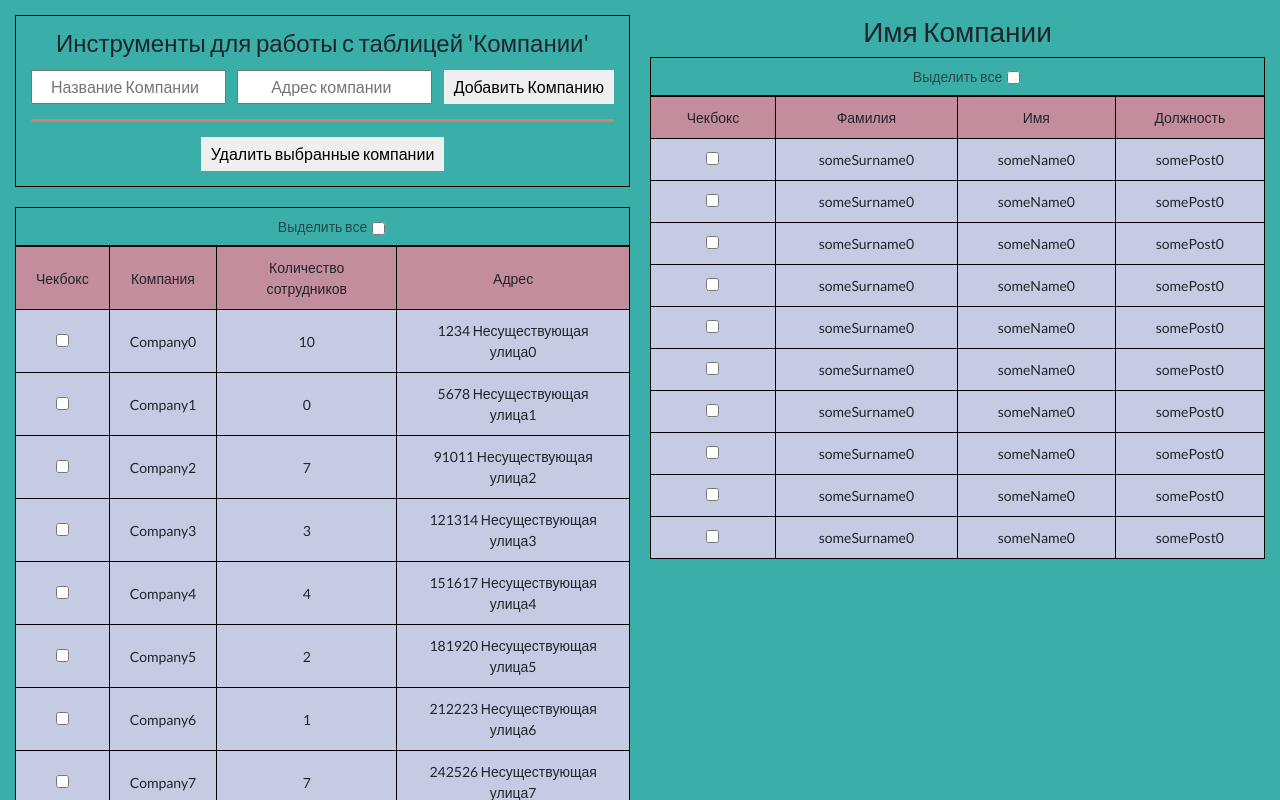
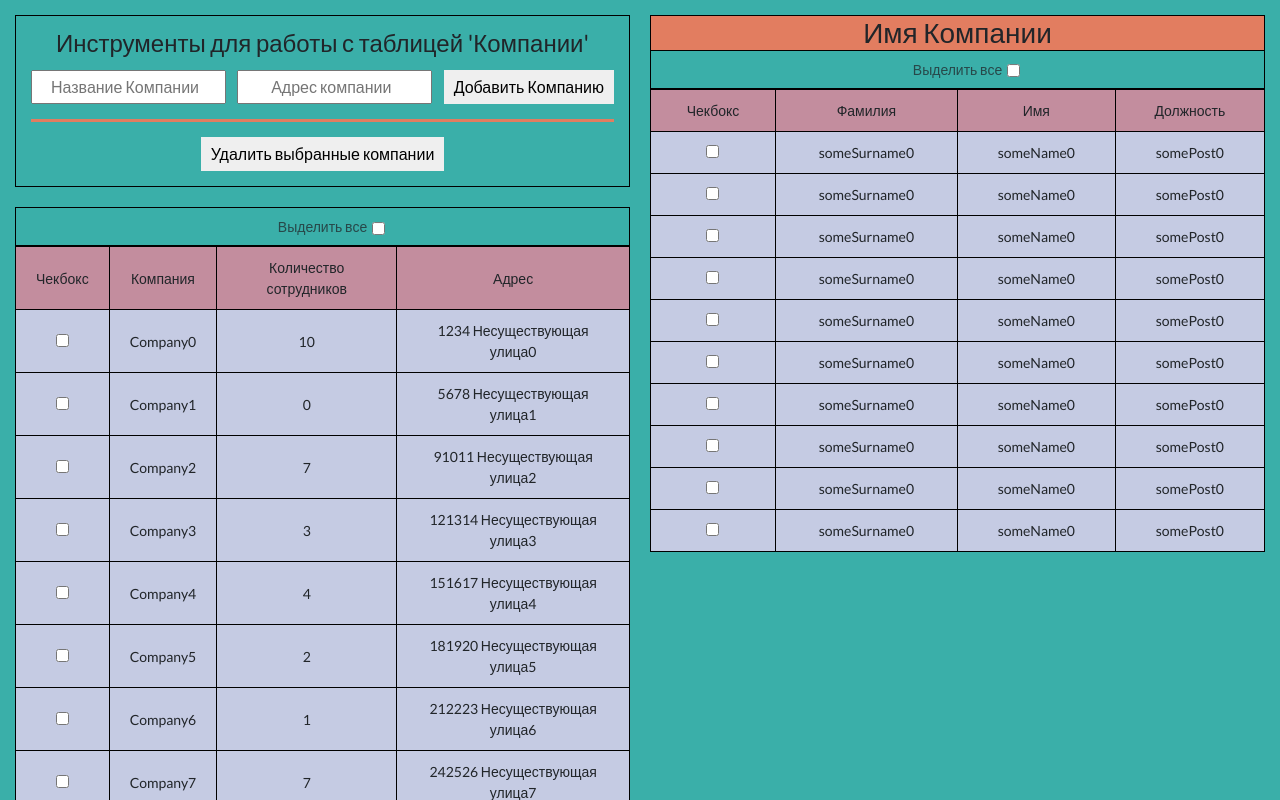
Before and after one commit to Zakharov1984/testing_project_adept, a React (Create React App) app: page / in a window 1280 px wide. Shown: the top 800 px of the page. Built offline with nearby package versions, Linux system fonts and the light colour scheme; data requests are answered from the project's data file.

Commit message:
update_style

```diff
--- a/src/app/styles/globalVar.scss
+++ b/src/app/styles/globalVar.scss
@@ -2,5 +2,6 @@ $main-bg-color: #3AAFA9;
 $bg-table-item: #C5CBE3;
 $bg-table-item-active: #E27D60;
 $bg-separator: #E27D60;
+$bg-h3: #E27D60;
 
 $main-padding: 15px;
--- a/src/app/styles/index.scss
+++ b/src/app/styles/index.scss
@@ -9,6 +9,13 @@
 
 h2 {
   text-align: center;
+}
+
+h3 {
+  margin: 0;
+  border: 1px solid black;
+  border-bottom: none;
+  background: $bg-h3;
 }
 
 input {
--- /dev/null
+++ b/src/components/EmployeesList/EmployeesList.module.scss
@@ -0,0 +1,3 @@
+.employeesList {
+  margin-bottom: 15px;
+}
```
